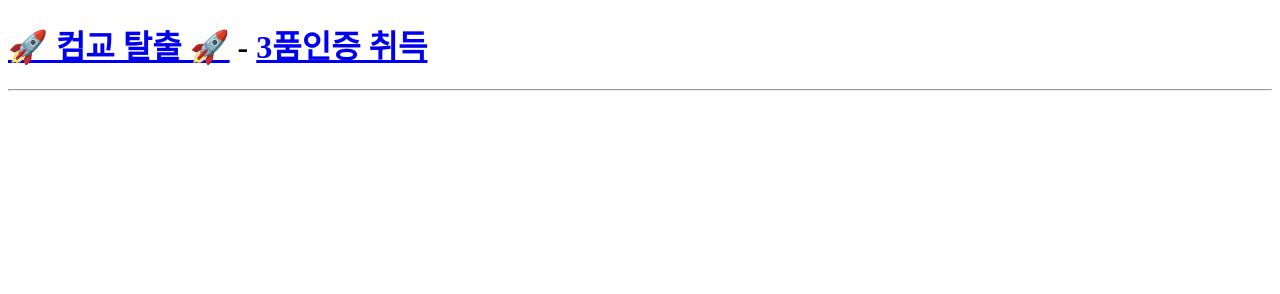
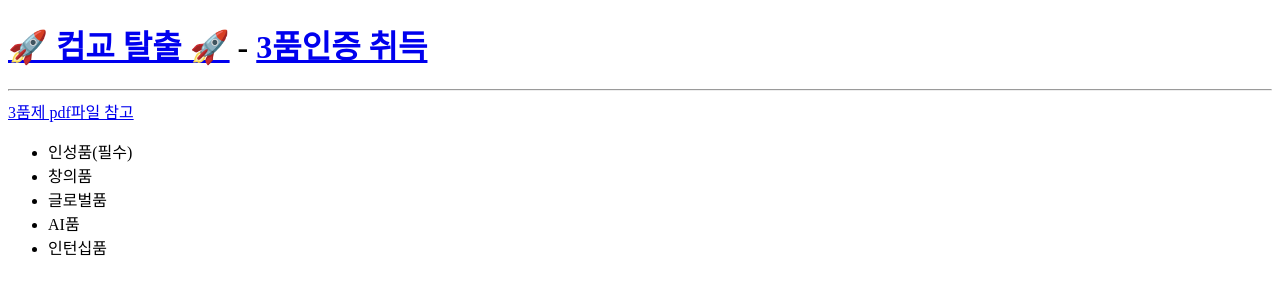
Before and after one commit to yesjuhee/escape-comedu, a plain HTML site: page 3-threepum.html in a window 1280 px wide. Drawn offline with Linux system fonts and the light colour scheme.

Commit message:
3품인증 취득 페이지 입력

```diff
--- a/3-threepum.html
+++ b/3-threepum.html
@@ -12,5 +12,13 @@
         <a href="3-threepum.html">3품인증 취득</a>
     </h1>
     <hr>
+    <a href="https://www.skku.edu/skku/edu/bachelor/ca_de_schedule01.do">3품제 pdf파일 참고</a>
+    <ul>
+        <li>인성품(필수)</li>
+        <li>창의품</li>
+        <li>글로벌품</li>
+        <li>AI품</li>
+        <li>인턴십품</li>
+    </ul>
 </body>
 </html>
```
